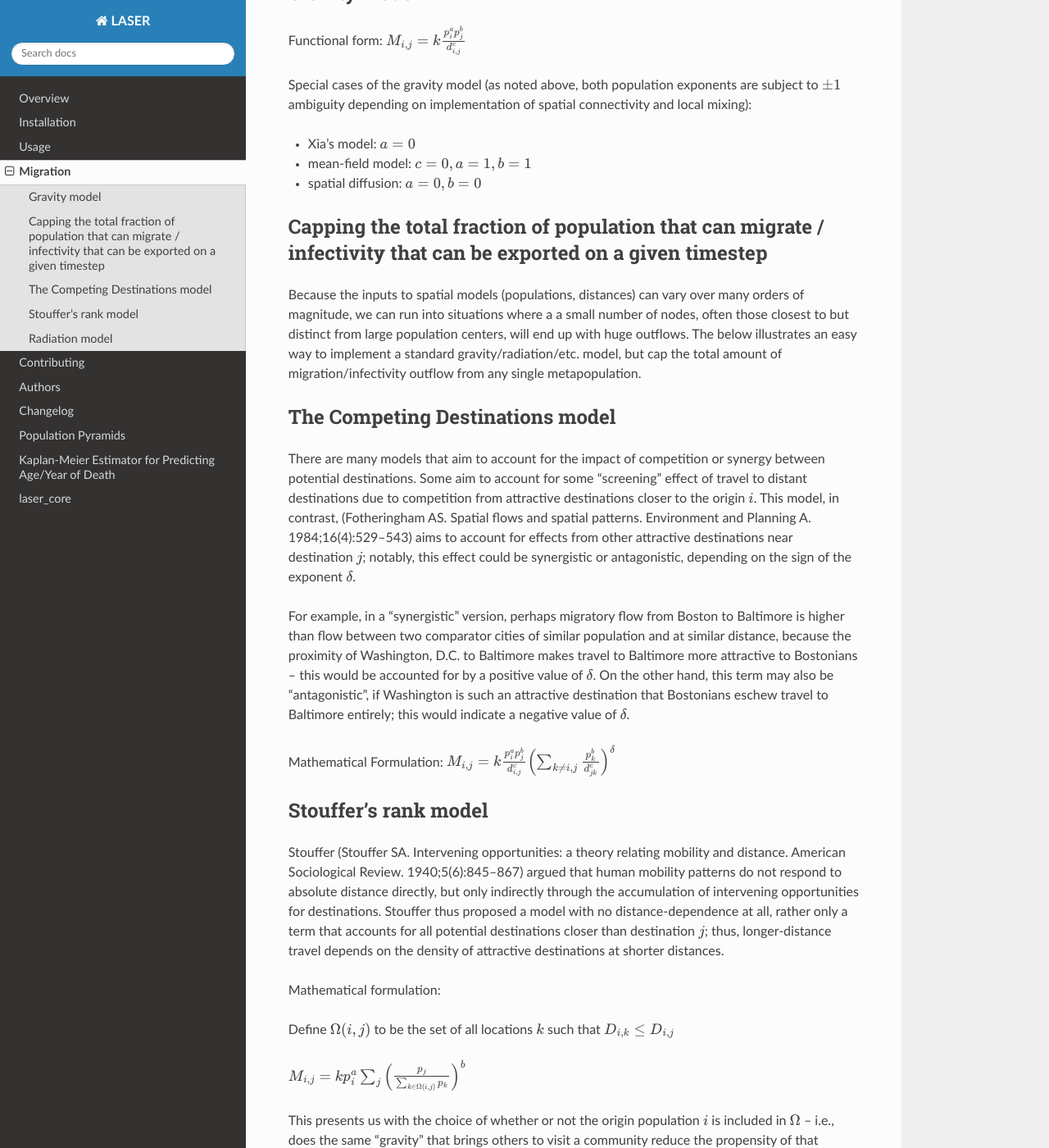
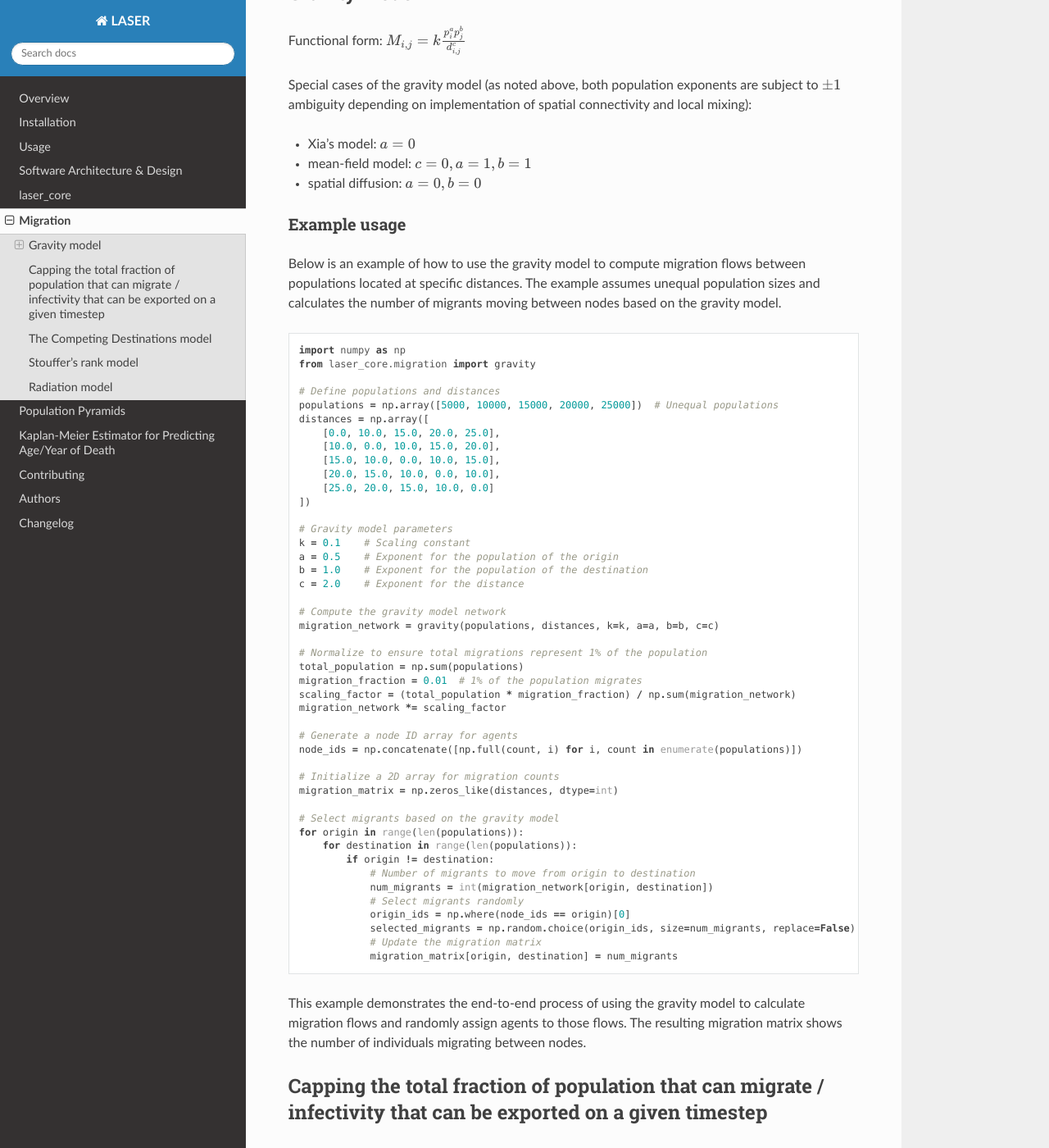
Before and after one commit to InstituteforDiseaseModeling/laser, a Sphinx documentation site: the page built from docs/migration.rst, in a window 1280 px wide and 1400 px high, scrolled down 1025 px. Shown: the whole window at 82% size. Built offline with Sphinx 7.4.7 and the Read the Docs theme 3.1.0, drawn with Linux system fonts in a browser that asks for light colours.

Commit message:
Added new architecture & design section which really help custom GPT create working code. Very effective for SI(RSW) type models so far, single node w/o vital dynamics. 1) Added the missing Deaths section. 2) Removed mention of cholera. 3) Changed Input Files section. Added a page of example code to the demographics.migration doc string. Ran ruff and stuff.

```diff
--- /dev/null
+++ b/docs/architecture.rst
@@ -0,0 +1,180 @@
+==================================
+Software Architecture & Design
+==================================
+
+Summary
+=======
+
+The LASER framework supports the development of agent-based, spatio-temporal infectious disease models, where the system is represented as a mutable dataframe. Each column corresponds to a numerical property (e.g., ``node_id``, ``age``, ``infection_status``, ``infectious_timer``), with rows representing individual agents. The ``node_id`` property is built-in to accommodate LASER's geospatial focus, though single-node simulations are possible by assigning a uniform ``node_id`` (e.g., ``0`` or ``10000``). (We may use the term patch interchangeably with node.)
+
+Users define the set of agent properties and implement model behavior through **components**, which consist of an initialization function and a **step function**. Components process one or more properties and run at each timestep to update the 'dataframe'. They can be implemented in **NumPy** (default), **Numba**, or **C** with optimizations like **OpenMP** or **SIMD** for performance. Declarative behavior is encouraged, with step functions optionally described in SQL-like syntax for clarity and maintainability.
+
+The modular architecture enables developers to easily extend the framework by adding custom properties and components, making LASER adaptable to diverse modeling requirements.
+
+Layout
+======
+
+The ``laser-core`` module includes the following core components:
+
+- **LaserFrame**: A custom dataframe class with additional methods tailored for LASER, such as ``add_scalar_property`` and ``add_vector_property``.
+- **Demographics Utilities**: Tools to help initialize population demographic data, including dates of birth and expected dates of death.
+- **SortedQueue**: A high-performance priority queue class, implemented in the ``sortedqueue`` submodule, for managing scheduled events like non-disease deaths.
+- **PropertySet**: A "smart dictionary" implemented in the ``propertyset`` submodule that allows dot-notation access to dictionary keys.
+- **Migration Module**: A submodule for modeling agent migration using approaches like gravity and radiation models.
+- **Visualization Utilities**: Tools for visualizing and analyzing simulation results.
+
+In addition to these core components, users will develop:
+
+- **Top-Level Script**: An application layer, such as ``disease.py``, which orchestrates the simulation.
+- **Components (Step Functions)**: Modular units that define the dynamics of the simulation, updating one or more agent properties (e.g., age, infection timers) at each timestep.
+
+
+Application Layer
+=================
+
+The top-level script serves as the orchestrator for the simulation and consists of the following key components:
+
+1. **Configuration Handling**:
+   Gather configuration parameters from the user. This can be achieved via command-line arguments, a ``config.json`` file, or other input methods. For simple use cases, parameters such as the number of timesteps or the population per node can be hardcoded directly into the script.
+
+2. **Model Initialization**:
+   Create the main Model object, which acts as the container for the simulation's data. This includes the population dataframe (a ``LaserFrame`` object) and associated metadata or global variables. You can define a detailed Model class or just a minimal stub class that serves as a container.
+
+   Below is an example of the minimal code required to initialize the simplest population dataframe:
+
+   .. code-block:: python
+
+       # Declare a very simple Model class to house our model pieces.
+       class Model:
+           pass
+
+       # Initialize the model and its population
+       from laser_core.laserframe import LaserFrame
+       model = Model()
+       # Create the agent population with max size 1000
+       model.population = LaserFrame(capacity=1000)
+       # Add our properties, which can be thought of as the columns of our dataframe.
+       model.population.add_scalar_property("disease_state")
+       # Explicitly add the total population size, in this case the same as our max capacity
+       model.population.add(1000)
+
+   This code initializes a ``LaserFrame`` capable of holding 1000 agents, with a single property named ``disease_state``. The values for this property will be initialized later, such as through a specific component or during setup. This represents the simplest functional structure for running a simulation with a basic population and one agent-level property.
+
+
+3. **Component Setup**:
+   Import and initialize all components (also referred to as phase or step functions). Components define the simulation's logic, such as updating age, managing infections, or handling migration. If all component code resides within the same script, importing may not be necessary.
+
+4. **Simulation Loop**:
+   Execute the main simulation loop. For each timestep, call the step function for every active component in the order defined by your simulation logic. This loop progresses the simulation, updating agent properties and state variables.
+
+5. **Output and Analysis**:
+   After the simulation completes, generate outputs such as reports, visualizations, or summary statistics. These outputs should provide insights into the simulation's results, such as disease spread, migration patterns, or demographic changes.
+
+
+The Model Object
+================
+
+The ``Model`` object is the central data structure in LASER, encapsulating both agent and node-level information using ``LASERFrame``. This structure is a specialized dataframe designed for managing and updating model properties efficiently.
+
+- **Agent Population**: Represented as a ``LASERFrame``, where each agent corresponds to a row and each property (e.g., age, infection status) is stored as a column. This allows for efficient per-agent computations during each timestep.
+
+- **Node Data**: Another ``LASERFrame`` is used to manage node-level information.
+  - **Input Values**: These are typically static scalar properties (e.g., geographic coordinates, demographic constants) provided at initialization.
+  - **Output Values**: These include dynamic vector properties (e.g., total population or infected count at each timestep) that are updated as the simulation progresses.
+
+As the ``Model`` evolves, additional data and methods may be incorporated into the class to better support the specific needs of your simulation. This flexibility ensures the ``Model`` can serve as a robust container for all simulation-related data and computations.
+
+
+Components
+==========
+
+Components are modular units of functionality within the simulation, responsible for performing specific updates or computations on the agent population or node-level data. Each component is implemented as a class with an initialization function to set up any required state and a step function to execute the component's logic during each timestep.
+
+As demonstrated in the "Model Initialization" section, the ``LaserFrame`` object contains the agent properties. Components operate on these properties to modify their values or derive new ones based on simulation logic.
+
+Example: Infection Timer Component
+----------------------------------
+The example below shows a component that decrements the ``infection_timers`` property for all agents. When a timer reaches zero, the component sets the corresponding agent's ``susceptibility`` flag to reflect that they have recovered or gained immunity.
+
+.. code-block:: python
+
+    class InfectionTimerComponent:
+        def __init__(self, model):
+            self.population = model.population
+
+        def step(self):
+            timers = self.population.infection_timers
+            susceptibility = self.population.susceptibility
+
+            # Decrement all non-zero timers
+            timers[:] = np.maximum(timers - 1, 0)
+
+            # Update susceptibility based on timer state
+            susceptibility[:] = np.where(timers == 0, 1, susceptibility)
+
+After defining this component, it would typically be initialized and added to the simulation loop:
+
+.. code-block:: python
+
+    # Initialize the component
+    infection_timer_component = InfectionTimerComponent(model)
+
+    # Run the component step function during the simulation
+    for timestep in range(total_timesteps):
+        infection_timer_component.step()
+
+Explanation
+-----------
+1. **Initialization**: The component retrieves a reference to the ``LaserFrame`` from the model. This allows direct access to the agent properties.
+2. **Step Function**: The logic modifies the ``infection_timers`` array in place, ensuring that values do not go below zero, and updates the ``susceptibility`` flag based on timer state.
+3. **Integration**: The component is called once per timestep, ensuring its behavior aligns with the simulation's temporal dynamics.
+
+By defining components in this modular fashion, the LASER framework supports reusable and extensible functionality, allowing developers to add new behavior to simulations efficiently.
+
+
+Input Files
+===========
+There is no requirement for any particular input files for laser-core. You're free to provide, load and parse input data in preferred formats for values such as input populations, age structure, fertility, mortality, and migration rates.
+
+Output Files
+============
+`laser-core` does not output data to disk. It's up to you to collect and write csv or other data files as needed.
+
+Demographics
+============
+
+- **Age Structure**
+  If you want to work with age structure for a short simulation which doesn't need births you can just give everyone an age (based on distribution) and increment it each timestep. The laser_core.demographics.pyramid module is provided to support the initialization of agents with plausible initial ages.
+
+- **Births**
+  If you want to model fertility, we recommend giving everyone, at least during initialization, a date of birth, such that people currently alive get an implied age-at-startup and people not yet born get their expected birthday. In LASER we strive to keep arrays contiguous and fixed size, so we want to create these preborns at the beginning in age order and then 'activate' them as the simulation time reaches their expected birthday. If you're comfortable working with negative birthdays and don't need to calculate current ages a lot, you can use real valued integer dates-of-birth. If you are using fertility but not age structure, the only function of date of birth is literally to find the day to birth them.
+
+- **Deaths**
+  The recommended way of doing mortality in LASER is by precalculating a lifespan for each agent, rather than probabilistically kill agents as the simulation runs. This can take different forms: If you prefer to track agent age, you can also have an agent lifespan. Alternatively, if you are just using `date_of_birth` you can have a `date_of_death`, where theses 'dates' are really simulation times ('sim day of birth' and 'sim day of death'). Also, in LASER we strive to leave the contiguous arrays of agent data in place, without adding or deleting elements (allocating or freeing). This means that to model mortality, we prefer to 'kill' agents by doing either 1) check that their age is greater than their lifespan (or that the current timestep is greater than their 'sim day of death') in each component that cares, or 2) Set an active flag to false or a dead flag to true. The second approach is simpler, and avoids doing millions of comparison operations, at the cost of an additional property. Note that many component operations (step functions) can be done without checking whether the agent is alive, because, for example, as long as transmission never infects a dead person, decrementing all non-zero infection timers will only operate on live agents. Finally, while you can set lifespans using any algorith you want, laser_core.demographics.kmestimator is provided to support these calculations.
+
+User Customizability
+====================
+
+1. **Config Params**
+LASER doesn't have a set of pre-existing configuration params. You are free to add code to let the user set params like R-nought or simulation duration in code, in a settings file, on the command line, or even in environment variables. We suggest you collect these early in the sim and store them in a PropertySet which is then stored as a member of the model.
+
+2. **Input Files**
+LASER doesn't have a set of pre-defined input files or file formats but it's likely as you develop your model that you will want to load population data (by node/patch) and other demographics from csv files. This can provide a convient data-driven way of modifying model behavior.
+
+3. **Code**
+As discussed above, LASER modelers are expected to write their own application-level scripts and their own components.
+
+New Modeler Workflow
+====================
+
+Here’s how you should break down your modeling problem to model a disease with LASER:
+
+1. Figure out how your disease model maps to a set of agent properties.
+2. Add code to add those properties to the population LASERFrame.
+3. Figure out the updates you'll need to do each timestep, as declarations.
+4. Add component code for each of those updates.
+
+Glossary of Terms
+=================
+- **Patch**
+  Something...
--- a/docs/index.rst
+++ b/docs/index.rst
@@ -8,13 +8,14 @@ Contents
    readme
    installation
    usage
+   architecture
+   source/modules
    migration
+   pyramids
+   kmestimator
    contributing
    authors
    changelog
-   pyramids
-   kmestimator
-   source/modules
 
 Indices and tables
 ==================
--- a/docs/migration.rst
+++ b/docs/migration.rst
@@ -27,6 +27,61 @@ Special cases of the gravity model (as noted above, both population exponents ar
 - Xia's model: :math:`a = 0`
 - mean-field model: :math:`c = 0, a = 1, b = 1`
 - spatial diffusion: :math:`a = 0, b = 0`
+
+Example usage
+-------------
+
+Below is an example of how to use the gravity model to compute migration flows between populations located at specific distances. The example assumes unequal population sizes and calculates the number of migrants moving between nodes based on the gravity model.
+
+.. code-block:: python
+
+    import numpy as np
+    from laser_core.migration import gravity
+
+    # Define populations and distances
+    populations = np.array([5000, 10000, 15000, 20000, 25000])  # Unequal populations
+    distances = np.array([
+        [0.0, 10.0, 15.0, 20.0, 25.0],
+        [10.0, 0.0, 10.0, 15.0, 20.0],
+        [15.0, 10.0, 0.0, 10.0, 15.0],
+        [20.0, 15.0, 10.0, 0.0, 10.0],
+        [25.0, 20.0, 15.0, 10.0, 0.0]
+    ])
+
+    # Gravity model parameters
+    k = 0.1    # Scaling constant
+    a = 0.5    # Exponent for the population of the origin
+    b = 1.0    # Exponent for the population of the destination
+    c = 2.0    # Exponent for the distance
+
+    # Compute the gravity model network
+    migration_network = gravity(populations, distances, k=k, a=a, b=b, c=c)
+
+    # Normalize to ensure total migrations represent 1% of the population
+    total_population = np.sum(populations)
+    migration_fraction = 0.01  # 1% of the population migrates
+    scaling_factor = (total_population * migration_fraction) / np.sum(migration_network)
+    migration_network *= scaling_factor
+
+    # Generate a node ID array for agents
+    node_ids = np.concatenate([np.full(count, i) for i, count in enumerate(populations)])
+
+    # Initialize a 2D array for migration counts
+    migration_matrix = np.zeros_like(distances, dtype=int)
+
+    # Select migrants based on the gravity model
+    for origin in range(len(populations)):
+        for destination in range(len(populations)):
+            if origin != destination:
+                # Number of migrants to move from origin to destination
+                num_migrants = int(migration_network[origin, destination])
+                # Select migrants randomly
+                origin_ids = np.where(node_ids == origin)[0]
+                selected_migrants = np.random.choice(origin_ids, size=num_migrants, replace=False)
+                # Update the migration matrix
+                migration_matrix[origin, destination] = num_migrants
+
+This example demonstrates the end-to-end process of using the gravity model to calculate migration flows and randomly assign agents to those flows. The resulting migration matrix shows the number of individuals migrating between nodes.
 
 Capping the total fraction of population that can migrate / infectivity that can be exported on a given timestep
 ================================================================================================================
--- a/setup.py
+++ b/setup.py
@@ -1,4 +1,3 @@
-#!/usr/bin/env python
 import re
 from pathlib import Path
 
```
